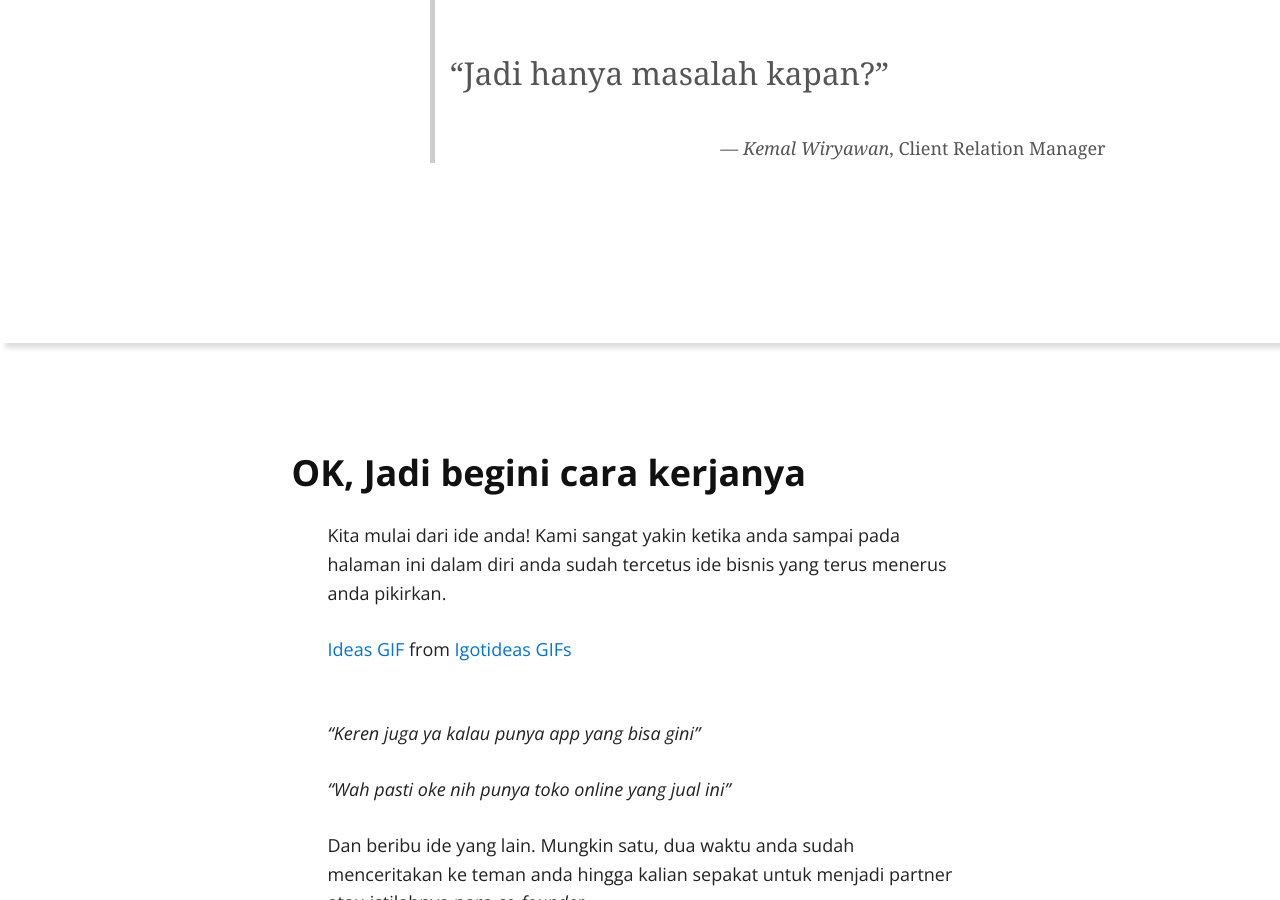
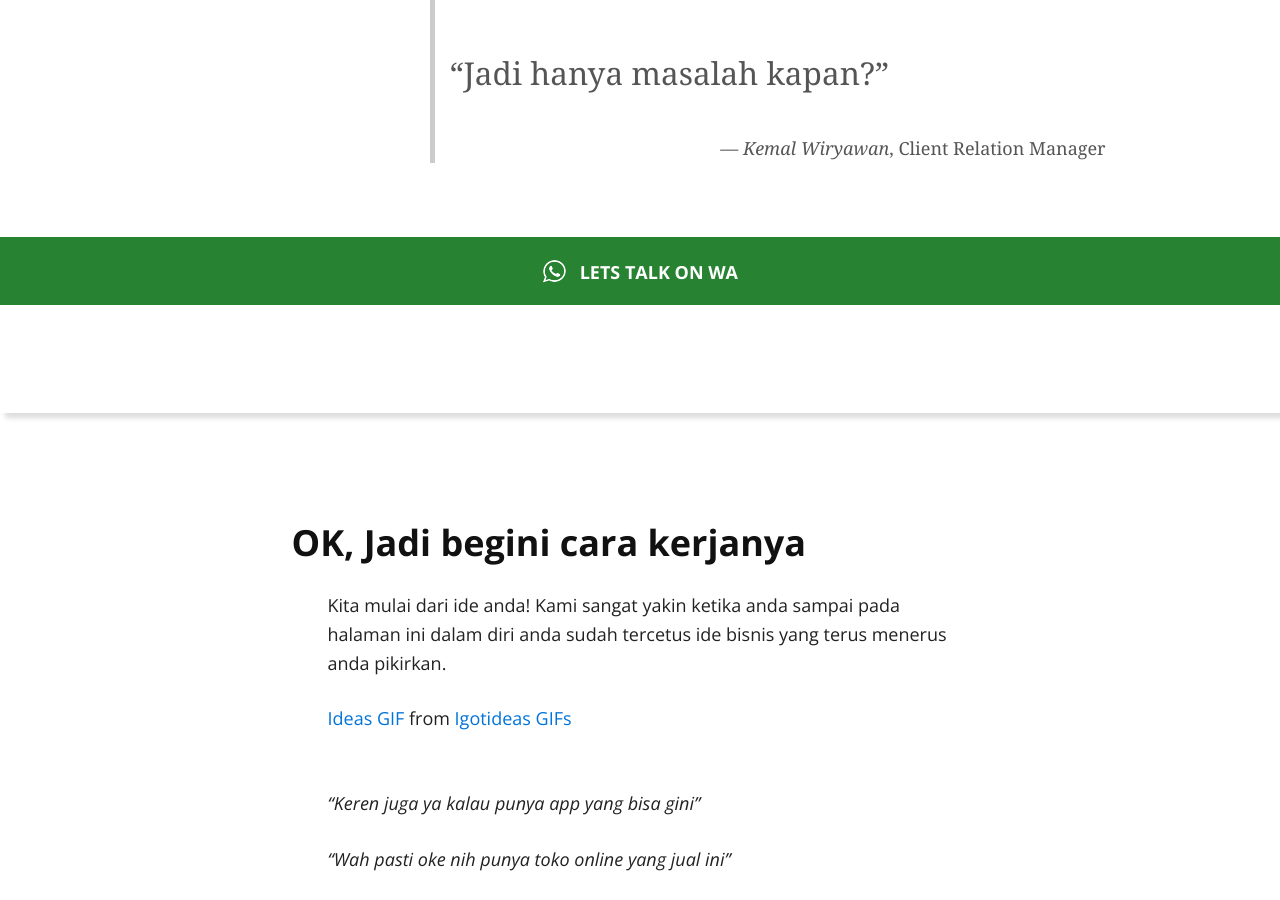
Before and after one commit to kemtol/rocktokom, a Jekyll site: the page built from index.md, in a window 1280 px wide and 900 px high, scrolled down 3704 px. Built offline with Jekyll 4.4.1, drawn with Linux system fonts in a browser that asks for light colours; nearby versions of some CDN libraries; a script that is not in the unit is left out; our own code applies the rules of GitHub Pages for plain Markdown files.

Commit message:
Update default.html

```diff
--- a/_layouts/default.html
+++ b/_layouts/default.html
@@ -263,7 +263,7 @@
           <small style="display: block;font-size: 1rem;text-align: right;margin-top: 2rem;">— <span style="font-style:italic">Kemal Wiryawan</span>, Client Relation Manager</small>
         </blockquote>
       </div>
-
+      <a href="https://api.whatsapp.com/send?phone=6283890722797&text=Halo%20mau%20info%20donk" style="display:block" class="btn-wa"><img src="/images/fa-whatsapp_24_0_ffffff_none.png"> LETS TALK ON WA</a>
     </div>
 
     <div class="container">
```
